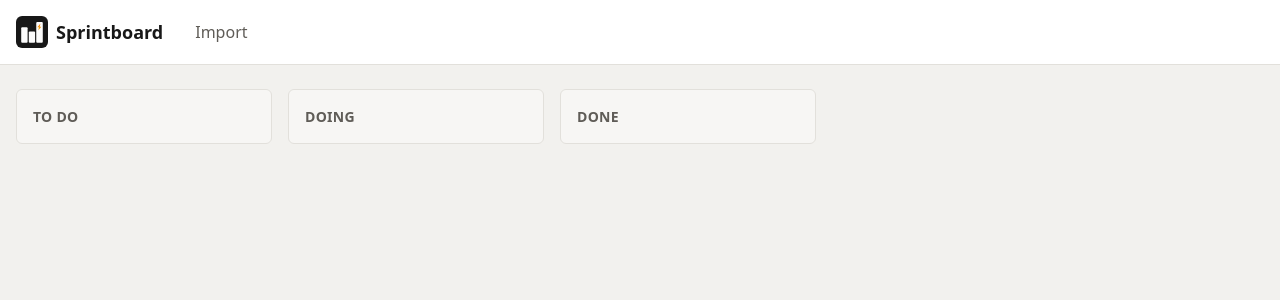
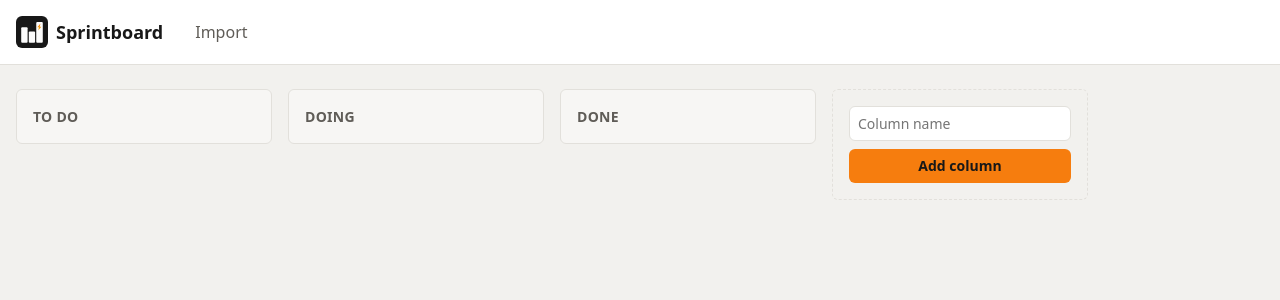
Before and after one commit to jkatariina/sprintboard, a React (Vite) app: page / in a window 1280 px wide. Shown: the top 300 px of the page. Built offline with nearby package versions, Linux system fonts and the light colour scheme.

Commit message:
feat: add columns with a validated form

```diff
--- a/src/components/board/Board.jsx
+++ b/src/components/board/Board.jsx
@@ -1,14 +1,22 @@
+import { useState } from 'react'
 import Column from './Column.jsx'
+import ColumnForm from './ColumnForm.jsx'
 import styles from './Board.module.css'
 
-const columns = ['To do', 'Doing', 'Done']
+function Board() {
+  const [columns, setColumns] = useState(['To do', 'Doing', 'Done'])
 
-function Board() {
+  function addColumn(title) {
+    setColumns([...columns, title])
+  }
+
   return (
     <div className={styles.board}>
       {columns.map((title) => (
         <Column key={title} title={title} />
       ))}
+
+      <ColumnForm columns={columns} onAdd={addColumn} />
     </div>
   )
 }
--- /dev/null
+++ b/src/components/board/ColumnForm.jsx
@@ -0,0 +1,53 @@
+import { useState } from 'react'
+import Button from '../ui/Button.jsx'
+import ErrorMessage from '../ui/ErrorMessage.jsx'
+import styles from './ColumnForm.module.css'
+
+function ColumnForm({ columns, onAdd }) {
+  const [title, setTitle] = useState('')
+  const [error, setError] = useState('')
+
+  function handleSubmit(event) {
+    event.preventDefault()
+
+    const name = title.trim()
+
+    if (name === '') {
+      setError('Give the column a name')
+      return
+    }
+
+    const alreadyExists = columns.some(
+      (column) => column.toLowerCase() === name.toLowerCase(),
+    )
+
+    if (alreadyExists) {
+      setError(`There is already a column called ${name}`)
+      return
+    }
+
+    onAdd(name)
+    setTitle('')
+    setError('')
+  }
+
+  return (
+    <form className={styles.form} onSubmit={handleSubmit} noValidate>
+      <input
+        className={styles.input}
+        value={title}
+        onChange={(event) => setTitle(event.target.value)}
+        placeholder="Column name"
+        aria-label="Column name"
+      />
+
+      {error && <ErrorMessage>{error}</ErrorMessage>}
+
+      <Button type="submit" variant="primary">
+        Add column
+      </Button>
+    </form>
+  )
+}
+
+export default ColumnForm
--- /dev/null
+++ b/src/components/board/ColumnForm.module.css
@@ -0,0 +1,20 @@
+.form {
+  flex: 0 0 16rem;
+  display: flex;
+  flex-direction: column;
+  gap: var(--space-sm);
+  padding: var(--space-md);
+  border: 1px dashed var(--color-border);
+  border-radius: var(--radius);
+}
+
+.input {
+  width: 100%;
+  padding: 0.375rem 0.5rem;
+  border: 1px solid var(--color-border);
+  border-radius: var(--radius);
+  background-color: var(--color-surface);
+  color: var(--color-text);
+  font: inherit;
+  font-size: 0.875rem;
+}
```
